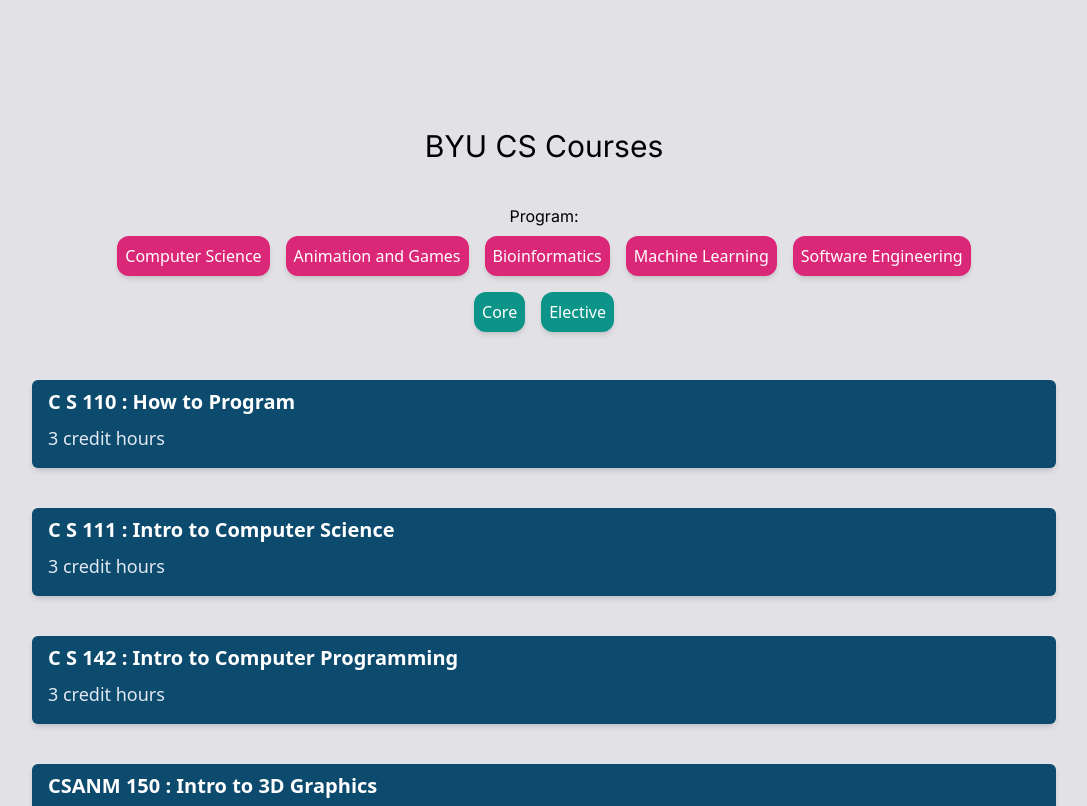
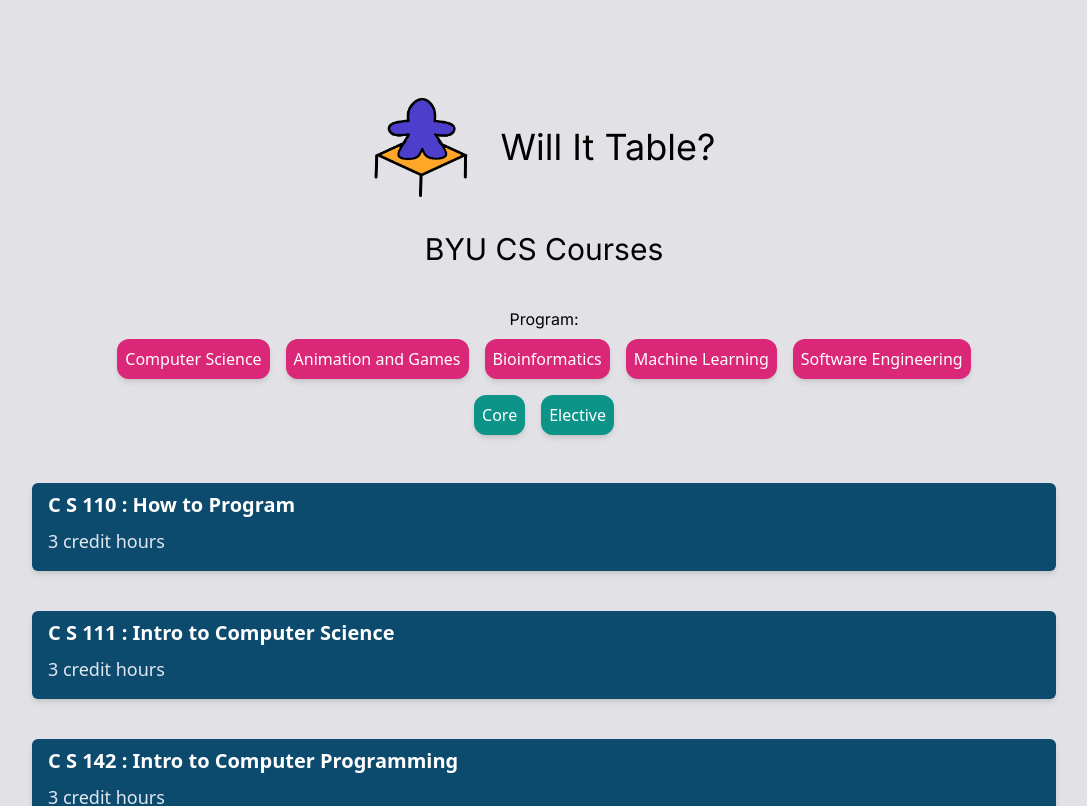
Before and after one commit to AlisonRampton/will-it-table, a Next.js app: page / in a window 1280 px wide. Shown: the top 806 px of the page, without its empty margins (96-1183 px from the left). Built offline with nearby package versions, Linux system fonts and the light colour scheme.

Commit message:
Started header progress, added logo image png

```diff
--- /dev/null
+++ b/app/header.tsx
@@ -0,0 +1,15 @@
+export default function Header({ bigMobile }: { bigMobile: boolean }) {
+  return (
+    <div
+      className={
+        `w-full p-2` + bigMobile ? `flex flex-col md:flex-row` : `flex-row`
+      }
+    >
+      <div className="flex flex-row items-center">
+        <img src="will-it-table-logo.png" className="w-16 md:w-24" />
+        <h1 className="pl-8 text-2xl md:text-4xl">Will It Table?</h1>
+      </div>
+      {/* search bar */}
+    </div>
+  );
+}
--- a/app/page.tsx
+++ b/app/page.tsx
@@ -3,6 +3,7 @@
 
 import TabbedQuotes from "./chatgpt";
 import TabbedClasses from "./display_classes";
+import Header from "./header";
 
 export default function Home() {
   return (
@@ -12,6 +13,7 @@
     //   </div>
     // </main>
     <main className="flex flex-col items-center justify-between p-24">
+      <Header bigMobile={true} />
       {/* <CSClassesComponent /> */}
       <TabbedClasses />
     </main>
```
Also changed, not shown: public/will-it-table-logo.png (added).
